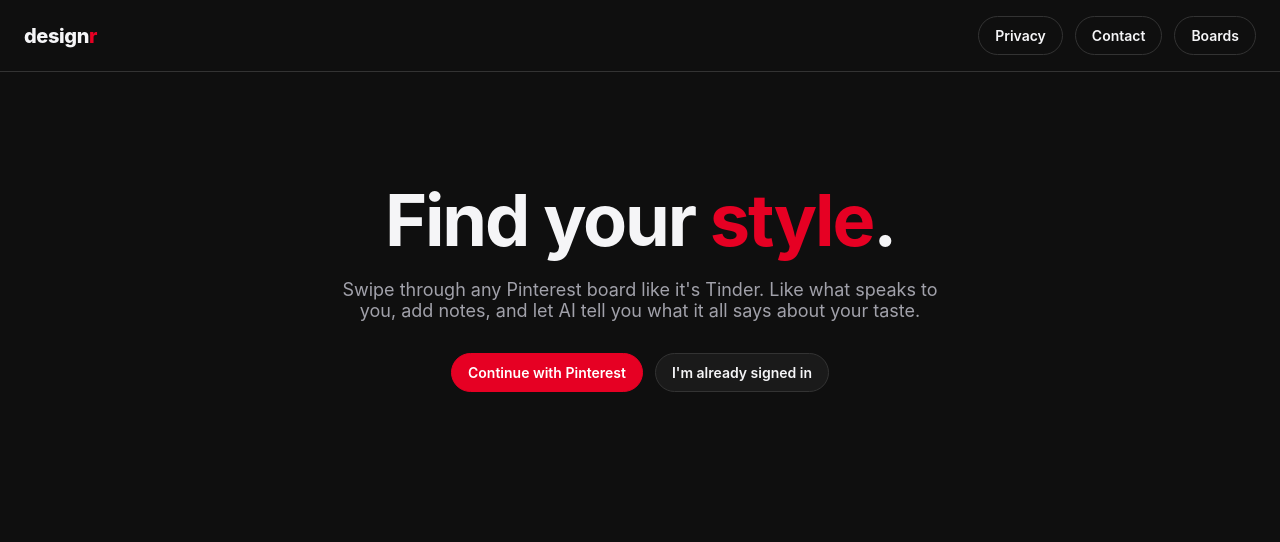
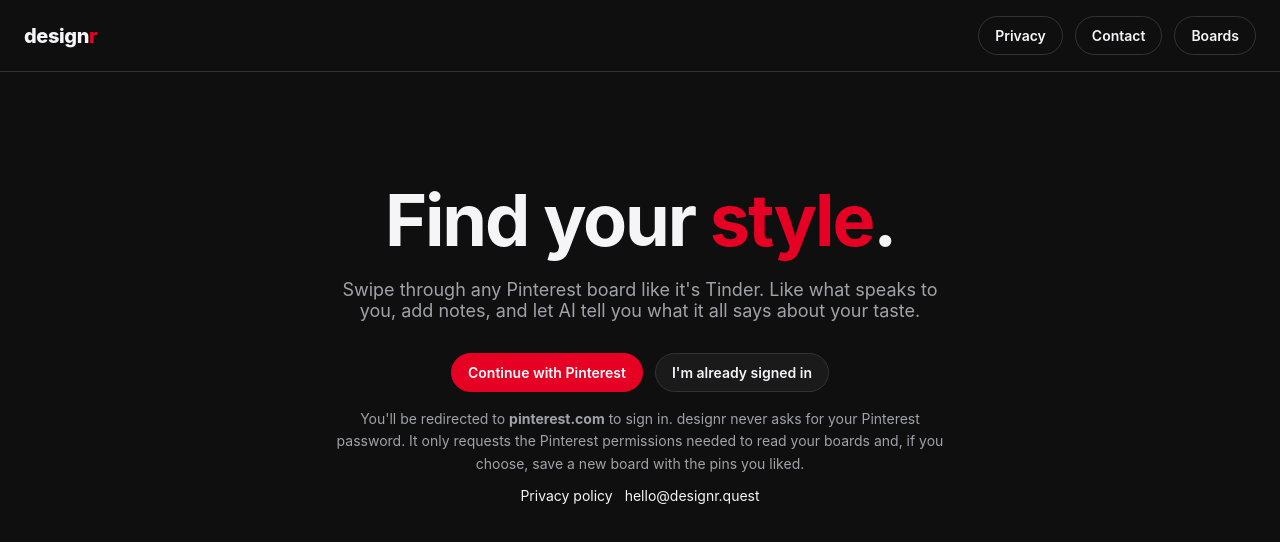
Before and after one commit to rec3141/designr, a Next.js app: page / in a window 1280 px wide. Shown: the top 542 px of the page. Built offline with nearby package versions, Linux system fonts and the light colour scheme; no server answers.

Commit message:
Clarify Pinterest OAuth flow and privacy storage

```diff
--- a/site/index.html
+++ b/site/index.html
@@ -112,6 +112,12 @@
         to you, add notes, and let AI tell you what it all says about your taste.
       </p>
       <a class="btn" href="https://app.designr.quest/api/auth/pinterest">Continue with Pinterest</a>
+      <p style="margin-top:14px;font-size:14px;max-width:620px;">
+        You'll be redirected to <strong>pinterest.com</strong> to sign in.
+        designr never asks for your Pinterest password and only requests the
+        Pinterest permissions needed to read your boards and create a new board
+        if you choose to save one.
+      </p>
     </section>
 
     <section class="features">
--- a/src/app/page.tsx
+++ b/src/app/page.tsx
@@ -21,6 +21,36 @@
           </a>
           <Link href="/boards" className="btn">I'm already signed in</Link>
         </div>
+        <div
+          style={{
+            marginTop: 16,
+            color: "var(--muted)",
+            fontSize: 14,
+            lineHeight: 1.6,
+            maxWidth: 620,
+            marginInline: "auto",
+          }}
+        >
+          You&apos;ll be redirected to <strong>pinterest.com</strong> to sign in.
+          designr never asks for your Pinterest password. It only requests the
+          Pinterest permissions needed to read your boards and, if you choose,
+          save a new board with the pins you liked.
+        </div>
+        <div
+          style={{
+            marginTop: 12,
+            display: "flex",
+            gap: 12,
+            justifyContent: "center",
+            flexWrap: "wrap",
+            fontSize: 14,
+          }}
+        >
+          <a href="https://designr.quest/privacy" target="_blank" rel="noreferrer">
+            Privacy policy
+          </a>
+          <a href="mailto:hello@designr.quest">hello@designr.quest</a>
+        </div>
         {searchParams?.error && (
           <div style={{ marginTop: 24, display: "inline-block" }}>
             <div className="error">Auth error: {searchParams.error}</div>
```
Also changed, not shown: site/privacy/index.html (+13 -9 lines).
